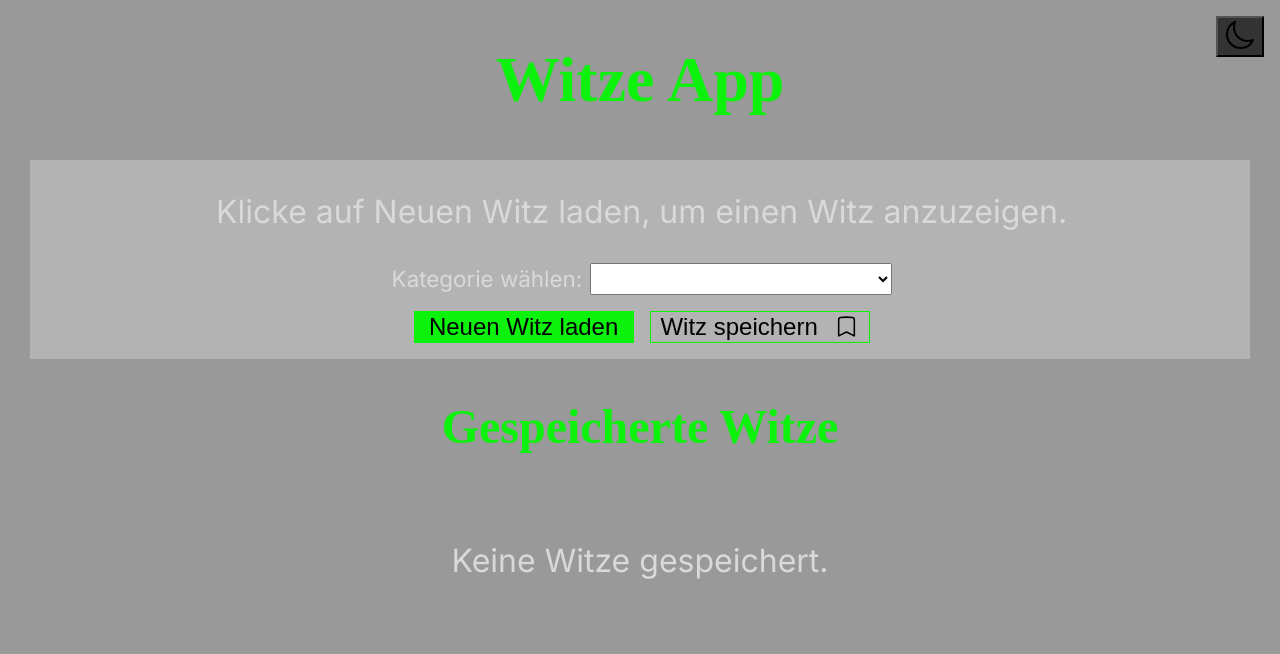
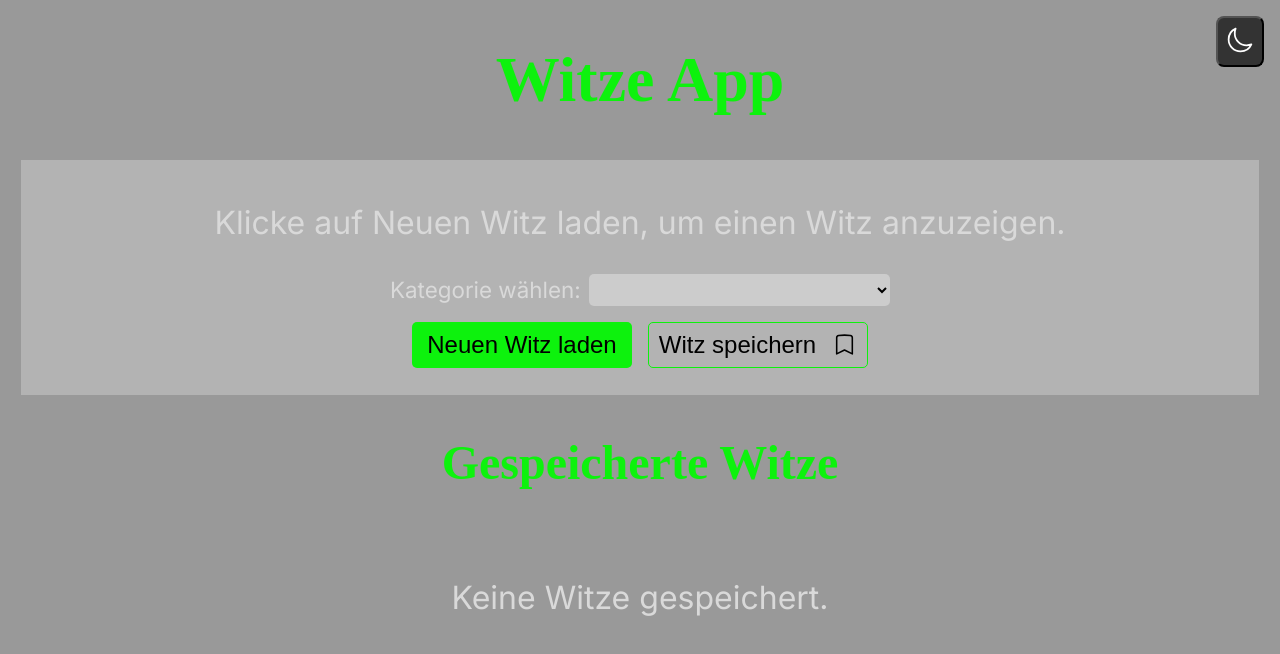
Before and after one commit to davgeiger/witze-app, a website built with Vite: page index.html in a window 1280 px wide. Both pictures are taken after a click on the button 1240 px from the left and 36 px from the top of the page. Built offline with nearby package versions, Linux system fonts and the light colour scheme; no server answers; a web font is replaced by a local one.

Commit message:
Adjusted styling

```diff
--- a/src/_variables.scss
+++ b/src/_variables.scss
@@ -8,11 +8,10 @@ $color-joke-light: hsl(0, 0%, 70%);
 
 $color-text: hsl(0, 0%, 85%);
 
+$color-categories-light: hsl(0, 0%, 80%);
+
 @mixin tablet-and-above() {
   @media only screen and (min-width: 600px) {
     @content;
   }
 }
-
-@mixin light() {
-}
--- a/src/jokeAPI.js
+++ b/src/jokeAPI.js
@@ -1,6 +1,3 @@
-document.addEventListener("DOMContentLoaded", displayJokes);
-document.addEventListener("DOMContentLoaded", getCategories);
-
 const STORAGE_KEY = "jokes";
 const API_JOKE = "https://witzapi.de/api/joke";
 const API_CATEGORIES = "https://witzapi.de/api/category/";
@@ -14,12 +11,17 @@ const defaultText = "Klicke auf Neuen Witz laden, um einen Witz anzuzeigen.";
 
 const savedJokesEl = document.querySelector(".saved-jokes");
 
+document.addEventListener("DOMContentLoaded", displayJokes);
+document.addEventListener("DOMContentLoaded", getCategories);
+
 async function getJoke() {
   try {
     const selectedCategory = categoryEl.value;
     const query = `/?category=${selectedCategory}`;
+
     const response = await fetch(API_JOKE + query);
     const json = await response.json();
+
     return json[0];
   } catch (error) {
     console.log(error);
@@ -30,6 +32,7 @@ async function getCategories() {
   try {
     const response = await fetch(API_CATEGORIES);
     const json = await response.json();
+
     populateCategories(json);
   } catch (error) {
     console.log(error);
@@ -87,6 +90,7 @@ function displayJokes() {
     const jokeDisplay = document.createElement("div");
     jokeDisplay.classList.add("saved-joke");
     jokeDisplay.id = joke.id;
+
     const jokeText = document.createElement("p");
     jokeText.classList.add("saved-joke__text");
     jokeText.textContent = joke.text;
@@ -94,6 +98,7 @@ function displayJokes() {
     const jokeDelete = document.createElement("button");
     jokeDelete.addEventListener("click", deleteJoke);
     jokeDelete.classList.add("saved-joke__btn");
+
     const svg = `<svg
               xmlns="http://www.w3.org/2000/svg"
               fill="none"
@@ -108,6 +113,7 @@ function displayJokes() {
                 d="m3 3 1.664 1.664M21 21l-1.5-1.5m-5.485-1.242L12 17.25 4.5 21V8.742m.164-4.078a2.15 2.15 0 0 1 1.743-1.342 48.507 48.507 0 0 1 11.186 0c1.1.128 1.907 1.077 1.907 2.185V19.5M4.664 4.664 19.5 19.5"
               />
             </svg>`;
+
     jokeDelete.innerHTML = svg;
     jokeDisplay.appendChild(jokeText);
     jokeDisplay.appendChild(jokeDelete);
@@ -118,9 +124,10 @@ function displayJokes() {
 
 function deleteJoke(event) {
   event.target.closest(".saved-joke").remove();
+  const jokeId = event.target.closest(".saved-joke").id;
 
-  const jokeId = event.target.closest(".saved-joke").id;
   let jokes = getJokes();
+
   const filteredJokes = jokes.filter((joke) => {
     return joke.id !== Number(jokeId);
   });
--- a/src/main.js
+++ b/src/main.js
@@ -1,15 +1,14 @@
 import { getJoke, saveJoke } from "./jokeAPI.js";
+
 document.addEventListener("DOMContentLoaded", toggleMode);
 
 const newButtonEL = document.getElementById("getNewJoke");
+const saveButtonEl = document.getElementById("saveNewJoke");
+const jokeCurrentEl = document.querySelector(".joke__current-joke");
+const toggleDarkModeBtn = document.querySelector(".toggle-dark-mode");
+
 newButtonEL.addEventListener("click", main);
-
-const saveButtonEl = document.getElementById("saveNewJoke");
 saveButtonEl.addEventListener("click", saveJoke);
-
-const jokeCurrentEl = document.querySelector(".joke__current-joke");
-
-const toggleDarkModeBtn = document.querySelector(".toggle-dark-mode");
 toggleDarkModeBtn.addEventListener("click", toggleMode);
 
 async function main() {
@@ -21,12 +20,14 @@ async function main() {
 function toggleMode(event) {
   let lightmode = 0;
   lightmode = JSON.parse(localStorage.getItem("lightmode"));
-  console.log("Stored: ", lightmode);
 
   if (event.type === "click") {
     document.querySelector(".app").classList.toggle("app-light");
     document.querySelector(".joke").classList.toggle("joke-light");
     document.querySelector(".joke__btnSave").classList.toggle("joke-light");
+    document
+      .querySelector(".joke__categories")
+      .classList.toggle("categories-light");
 
     const savedJokes = document.querySelectorAll(".saved-joke");
     savedJokes.forEach((joke) => {
@@ -37,7 +38,6 @@ function toggleMode(event) {
       .classList.toggle("dark-background");
 
     lightmode = !lightmode;
-    console.log("Switched: ", lightmode);
     localStorage.setItem("lightmode", JSON.stringify(Boolean(lightmode)));
     return;
   } else if (lightmode) {
--- a/src/style.scss
+++ b/src/style.scss
@@ -35,7 +35,7 @@ body {
   font-size: 1.5rem;
   background-color: $color-joke;
   width: 95%;
-  padding-left: 0.2rem;
+  padding: 0.7rem;
   display: flex;
   flex-direction: column;
   align-items: center;
@@ -63,6 +63,10 @@ body {
   &__categories {
     width: 100%;
     height: 2rem;
+    border: none;
+    border-radius: 5px;
+    background-color: $color-body;
+    color: $color-text;
   }
 
   &__actions {
@@ -80,6 +84,9 @@ body {
   &__btnSave {
     font-size: 1.3rem;
     min-width: 200px;
+    padding: 0.5rem;
+    border: none;
+    border-radius: 5px;
     text-wrap: nowrap;
 
     background-color: $color-primary;
@@ -139,7 +146,7 @@ body {
 .saved-joke {
   background-color: $color-joke;
   width: 100%;
-  padding-left: 0.2rem;
+  padding-left: 0.7rem;
 
   display: flex;
   align-items: center;
@@ -158,6 +165,8 @@ body {
     align-items: center;
     min-width: 35px;
     min-height: 35px;
+    border: none;
+    border-radius: 5px;
     background-color: red;
     margin-right: 1rem;
   }
@@ -166,6 +175,7 @@ body {
     display: flex;
     justify-content: center;
     align-items: center;
+    color: white;
   }
 }
 
@@ -174,10 +184,13 @@ body {
   top: 1rem;
   right: 1rem;
   width: 3rem;
+  padding: 0.5rem;
+  border-radius: 8px;
 }
 
 .dark-background {
   background-color: $color-body;
+  color: white;
 }
 
 .app-light {
@@ -188,6 +201,11 @@ body {
   background-color: $color-joke-light;
 }
 
+.categories-light {
+  background-color: $color-categories-light;
+  color: black;
+}
+
 .saved-joke-light {
   background-color: $color-joke-light;
 }
```
